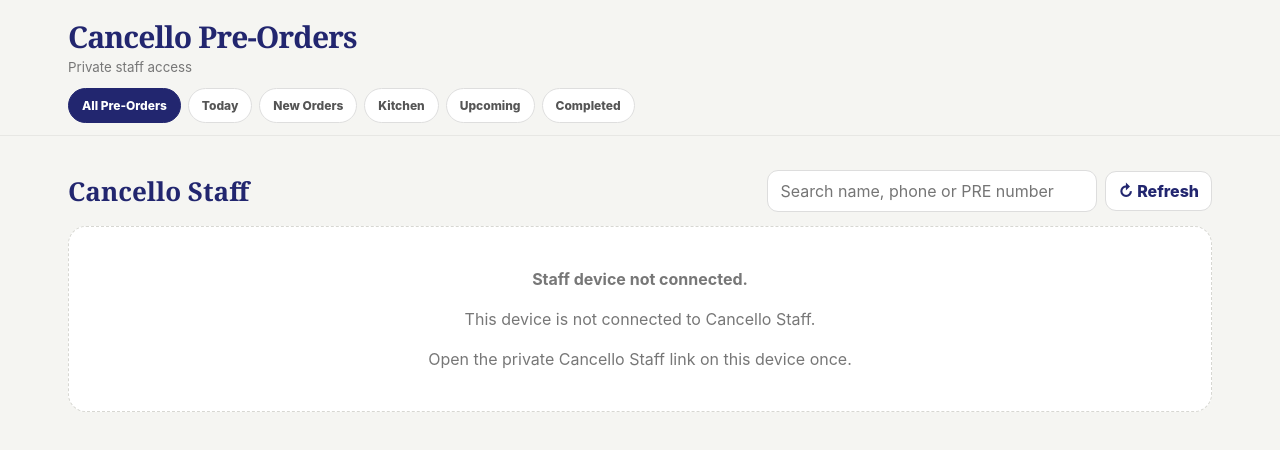
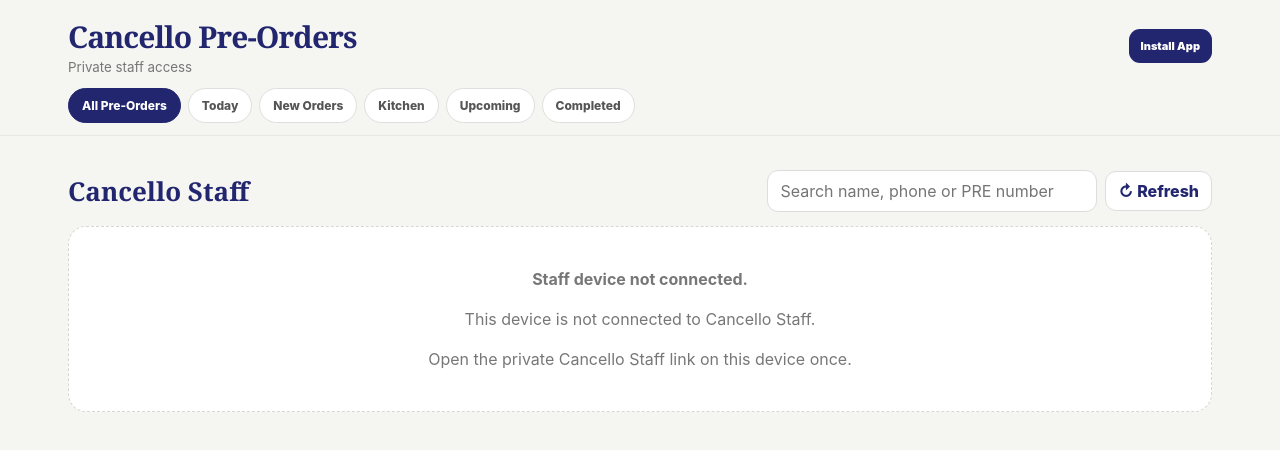
Before and after one commit to crossmatthew40-coder/crossmatthew40-coder.github.io, a plain HTML site: page cancello/staff/index.html in a window 1280 px wide. Drawn offline with Linux system fonts and the light colour scheme.

Commit message:
Turn Cancello Staff Hub into installable web app

```diff
--- a/cancello/staff/index.html
+++ b/cancello/staff/index.html
@@ -4,13 +4,20 @@
 <meta charset="utf-8">
 <meta name="viewport" content="width=device-width,initial-scale=1,viewport-fit=cover">
 <meta name="theme-color" content="#22266f">
-<title>Cancello Staff Hub</title>
+<meta name="mobile-web-app-capable" content="yes">
+<meta name="apple-mobile-web-app-capable" content="yes">
+<meta name="apple-mobile-web-app-status-bar-style" content="black-translucent">
+<meta name="apple-mobile-web-app-title" content="Cancello Staff">
+<link rel="manifest" href="./manifest.webmanifest">
+<link rel="icon" type="image/svg+xml" href="./icon.svg">
+<link rel="apple-touch-icon" href="./icon.svg">
+<title>Cancello Staff</title>
 <style>
 :root{--navy:#22266f;--ink:#181818;--muted:#6d6d74;--paper:#f5f5f2;--card:#fff;--line:#e7e7e4;--green:#237447;--amber:#a66a12;--red:#a13e3e}
-*{box-sizing:border-box}html,body{margin:0;min-height:100%;font-family:-apple-system,BlinkMacSystemFont,"Segoe UI",Arial,sans-serif;background:var(--paper);color:var(--ink)}
+*{box-sizing:border-box}html,body{margin:0;min-height:100%;font-family:-apple-system,BlinkMacSystemFont,"Segoe UI",Arial,sans-serif;background:var(--paper);color:var(--ink)}html{overscroll-behavior-y:none}body{padding-bottom:env(safe-area-inset-bottom)}
 button,input,textarea{font:inherit}.hidden{display:none!important}
 .login{position:fixed;inset:0;z-index:100;display:grid;place-items:center;padding:20px;background:rgba(18,18,24,.46);backdrop-filter:blur(10px)}.login-card{width:min(100%,420px);background:#fff;border:1px solid var(--line);border-radius:24px;padding:24px;box-shadow:0 24px 70px rgba(0,0,0,.18)}.brand{font-family:Georgia,serif;color:var(--navy);font-size:36px;letter-spacing:-.04em;margin:0}.sub{color:var(--muted);font-size:13px;line-height:1.5;margin:8px 0 22px}.field{display:grid;gap:6px;margin:12px 0}.field label{font-size:10px;font-weight:800;letter-spacing:.12em;text-transform:uppercase;color:#666}.field input,.field textarea{width:100%;border:1px solid #d9d9d5;border-radius:13px;background:#fafafa;padding:13px;outline:none}.field input:focus,.field textarea:focus{border-color:var(--navy);box-shadow:0 0 0 3px rgba(34,38,111,.08);background:#fff}.primary,.secondary{width:100%;border:0;border-radius:13px;padding:13px 15px;font-weight:800;cursor:pointer}.primary{background:var(--navy);color:white}.secondary{margin-top:8px;background:#efeff6;color:var(--navy)}.msg{font-size:12px;line-height:1.45;margin-top:12px;color:var(--muted)}
-.app{min-height:100vh}.top{position:sticky;top:0;z-index:20;background:rgba(245,245,242,.94);backdrop-filter:blur(16px);border-bottom:1px solid var(--line)}.top-in{max-width:1180px;margin:auto;padding:16px 18px 12px}.top-row{display:flex;align-items:center;justify-content:space-between;gap:12px}.top h1{font-family:Georgia,serif;color:var(--navy);font-size:30px;letter-spacing:-.03em;margin:0}.top small{display:block;color:#777;margin-top:2px}.signout{border:1px solid #dadada;background:#fff;border-radius:11px;padding:9px 11px;font-weight:700;color:#555;cursor:pointer}.tabs{display:flex;gap:7px;overflow:auto;padding-top:13px}.tab{white-space:nowrap;border:1px solid #dedede;background:#fff;color:#555;border-radius:999px;padding:9px 13px;font-weight:800;font-size:12px;cursor:pointer}.tab.active{background:var(--navy);border-color:var(--navy);color:#fff}
+.app{min-height:100vh}.top{position:sticky;top:0;z-index:20;background:rgba(245,245,242,.94);backdrop-filter:blur(16px);border-bottom:1px solid var(--line)}.top-in{max-width:1180px;margin:auto;padding:calc(16px + env(safe-area-inset-top)) 18px 12px}.top-row{display:flex;align-items:center;justify-content:space-between;gap:12px}.top h1{font-family:Georgia,serif;color:var(--navy);font-size:30px;letter-spacing:-.03em;margin:0}.top small{display:block;color:#777;margin-top:2px}.signout{border:1px solid #dadada;background:#fff;border-radius:11px;padding:9px 11px;font-weight:700;color:#555;cursor:pointer}.install-app{border:0;background:var(--navy);color:#fff;border-radius:11px;padding:10px 12px;font-size:11px;font-weight:900;cursor:pointer;white-space:nowrap}.tabs{display:flex;gap:7px;overflow:auto;padding-top:13px}.tab{white-space:nowrap;border:1px solid #dedede;background:#fff;color:#555;border-radius:999px;padding:9px 13px;font-weight:800;font-size:12px;cursor:pointer}.tab.active{background:var(--navy);border-color:var(--navy);color:#fff}
 .main{max-width:1180px;margin:auto;padding:18px}.stats{display:grid;grid-template-columns:repeat(4,1fr);gap:10px;margin-bottom:16px}.stat{background:#fff;border:1px solid var(--line);border-radius:18px;padding:16px}.stat b{display:block;color:var(--navy);font:500 30px/1 Georgia,serif}.stat span{font-size:11px;color:#777;font-weight:700}
 .toolbar{display:flex;justify-content:space-between;align-items:center;gap:10px;margin:7px 0 14px;flex-wrap:wrap}.toolbar h2{margin:0;font-family:Georgia,serif;color:var(--navy);font-size:26px}.toolbar-actions{display:flex;gap:8px;align-items:center;flex:1;justify-content:flex-end}.search{width:min(330px,100%);border:1px solid #ddd;background:#fff;border-radius:11px;padding:10px 12px;outline:none}.search:focus{border-color:var(--navy);box-shadow:0 0 0 3px rgba(34,38,111,.08)}.refresh{border:1px solid #ddd;background:#fff;border-radius:11px;padding:9px 12px;font-weight:800;color:var(--navy);cursor:pointer}
 .orders{display:grid;grid-template-columns:repeat(2,minmax(0,1fr));gap:12px}.order{background:#fff;border:1px solid var(--line);border-radius:20px;padding:16px;box-shadow:0 5px 18px rgba(0,0,0,.035)}.order-head{display:flex;align-items:flex-start;justify-content:space-between;gap:10px}.code{font-size:10px;letter-spacing:.12em;text-transform:uppercase;color:#777;font-weight:900}.order h3{margin:3px 0 4px;color:var(--navy);font:500 23px/1.1 Georgia,serif}.phone{color:#555;font-size:12px;text-decoration:none}.badge{border-radius:999px;padding:6px 9px;font-size:9px;text-transform:uppercase;letter-spacing:.08em;font-weight:900;background:#eef0f8;color:var(--navy)}.badge.confirmed{background:#edf7ef;color:var(--green)}.badge.preparing{background:#fff3dd;color:var(--amber)}.badge.complete{background:#e9f4ed;color:var(--green)}.badge.cancelled{background:#faeaea;color:var(--red)}
@@ -25,7 +32,7 @@ button,input,textarea{font:inherit}.hidden{display:none!important}
 
 <div class="app" id="app">
 <header class="top"><div class="top-in">
-  <div class="top-row"><div><h1>Cancello Pre-Orders</h1><small id="updated">Every pre-order in one place</small></div></div>
+  <div class="top-row"><div><h1>Cancello Pre-Orders</h1><small id="updated">Every pre-order in one place</small></div><button class="install-app" id="install-app" type="button">Install App</button></div>
   <nav class="tabs">
     <button class="tab active" data-view="all">All Pre-Orders</button>
     <button class="tab" data-view="today">Today</button>
@@ -45,10 +52,12 @@ button,input,textarea{font:inherit}.hidden{display:none!important}
 <script type="module">
 const STAFF_API="https://wmuuvcrrmzftayyynhki.supabase.co/functions/v1/cancello-staff-api";
 const el=id=>document.getElementById(id);
-let rows=[],view="all",searchTerm="";
-let staffKey=localStorage.getItem("cancello_staff_key")||"";
+let rows=[],view="all",searchTerm="",installPrompt=null;
+function getCookie(name){return document.cookie.split(";").map(v=>v.trim()).find(v=>v.startsWith(name+"="))?.slice(name.length+1)||"";}
+function saveStaffKey(key){if(!key)return;localStorage.setItem("cancello_staff_key",key);document.cookie="cancello_staff_key="+encodeURIComponent(key)+"; Max-Age=63072000; Path=/cancello/staff/; Secure; SameSite=Strict";}
+let staffKey=localStorage.getItem("cancello_staff_key")||decodeURIComponent(getCookie("cancello_staff_key")||"");
 const hash=location.hash.startsWith("#access=")?decodeURIComponent(location.hash.slice(8)):"";
-if(hash){staffKey=hash;localStorage.setItem("cancello_staff_key",staffKey);history.replaceState(null,"",location.pathname+location.search);}
+if(hash){staffKey=hash;saveStaffKey(staffKey);history.replaceState(null,"",location.pathname+location.search);}
 
 function esc(v=""){return String(v).replace(/[&<>"']/g,m=>({"&":"&amp;","<":"&lt;",">":"&gt;","\"":"&quot;","'":"&#039;"}[m]));}
 function toInput(iso){if(!iso)return"";const d=new Date(iso),p=n=>String(n).padStart(2,"0");return d.getFullYear()+"-"+p(d.getMonth()+1)+"-"+p(d.getDate())+"T"+p(d.getHours())+":"+p(d.getMinutes());}
@@ -69,6 +78,23 @@ function accessError(message){
   el("orders").innerHTML='<div class="empty"><strong>Staff device not connected.</strong><br><br>'+esc(message)+'<br><br>Open the private Cancello Staff link on this device once.</div>';
   el("updated").textContent="Private staff access";
 }
+const installBtn=el("install-app");
+const isStandalone=()=>window.matchMedia("(display-mode: standalone)").matches||window.navigator.standalone===true;
+function updateInstallButton(){installBtn.classList.toggle("hidden",isStandalone());}
+window.addEventListener("beforeinstallprompt",e=>{e.preventDefault();installPrompt=e;updateInstallButton();});
+installBtn.onclick=async()=>{
+  if(installPrompt){installPrompt.prompt();await installPrompt.userChoice;installPrompt=null;updateInstallButton();return;}
+  const isiOS=/iPad|iPhone|iPod/.test(navigator.userAgent)||navigator.platform==="MacIntel"&&navigator.maxTouchPoints>1;
+  if(isiOS) alert("On iPhone: tap Share, choose Add to Home Screen, keep Open as Web App switched on, then tap Add.");
+  else alert("Use your browser menu and choose Install app or Add to Home screen.");
+};
+window.addEventListener("appinstalled",updateInstallButton);
+updateInstallButton();
+
+if("serviceWorker" in navigator){
+  window.addEventListener("load",()=>navigator.serviceWorker.register("./sw.js").catch(()=>{}));
+}
+
 el("refresh").onclick=load;
 el("search").addEventListener("input",e=>{searchTerm=e.target.value.trim().toLowerCase();render();});
 document.querySelectorAll(".tab").forEach(t=>t.onclick=()=>{document.querySelectorAll(".tab").forEach(x=>x.classList.remove("active"));t.classList.add("active");view=t.dataset.view;render();});
```
